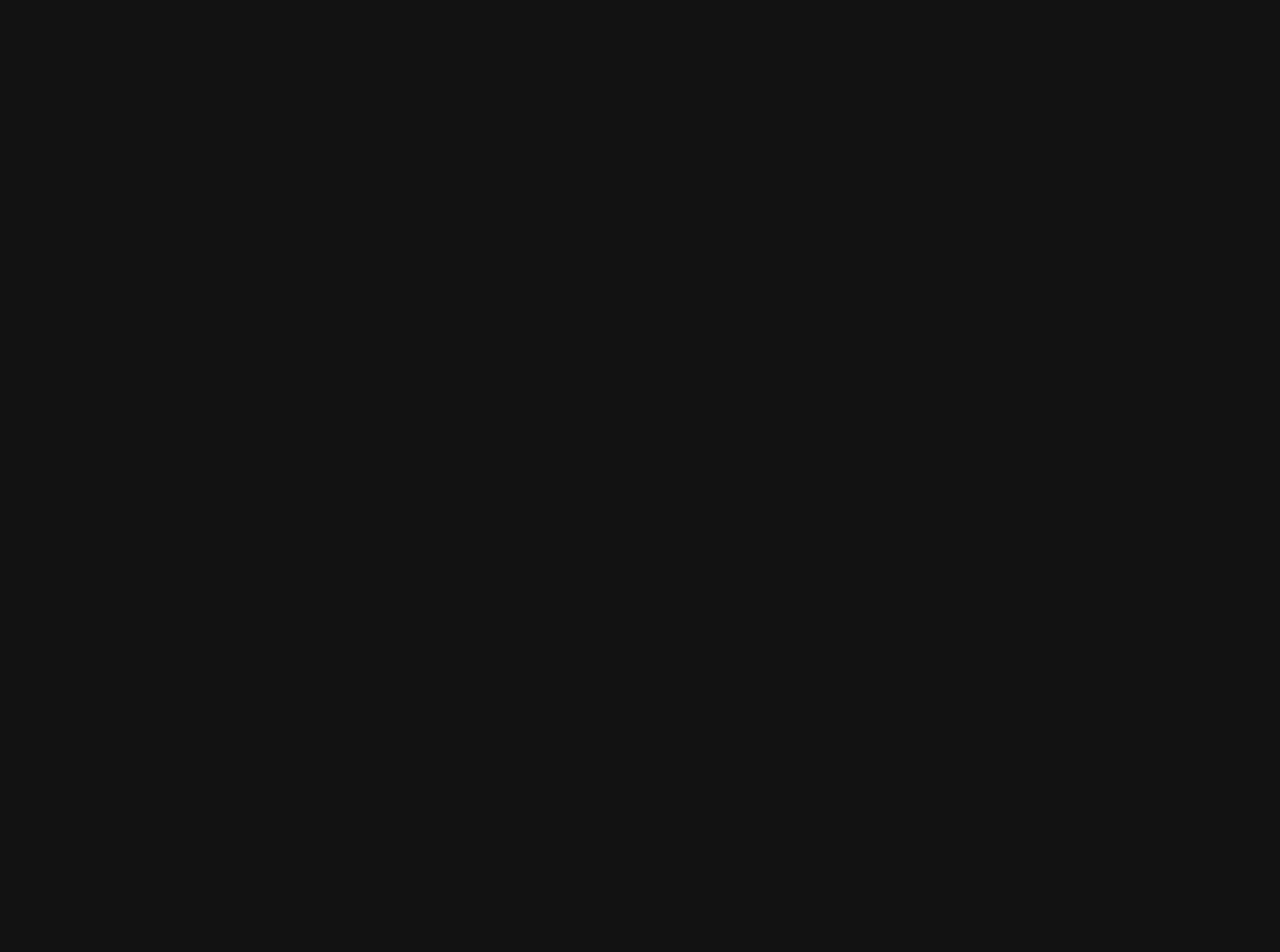
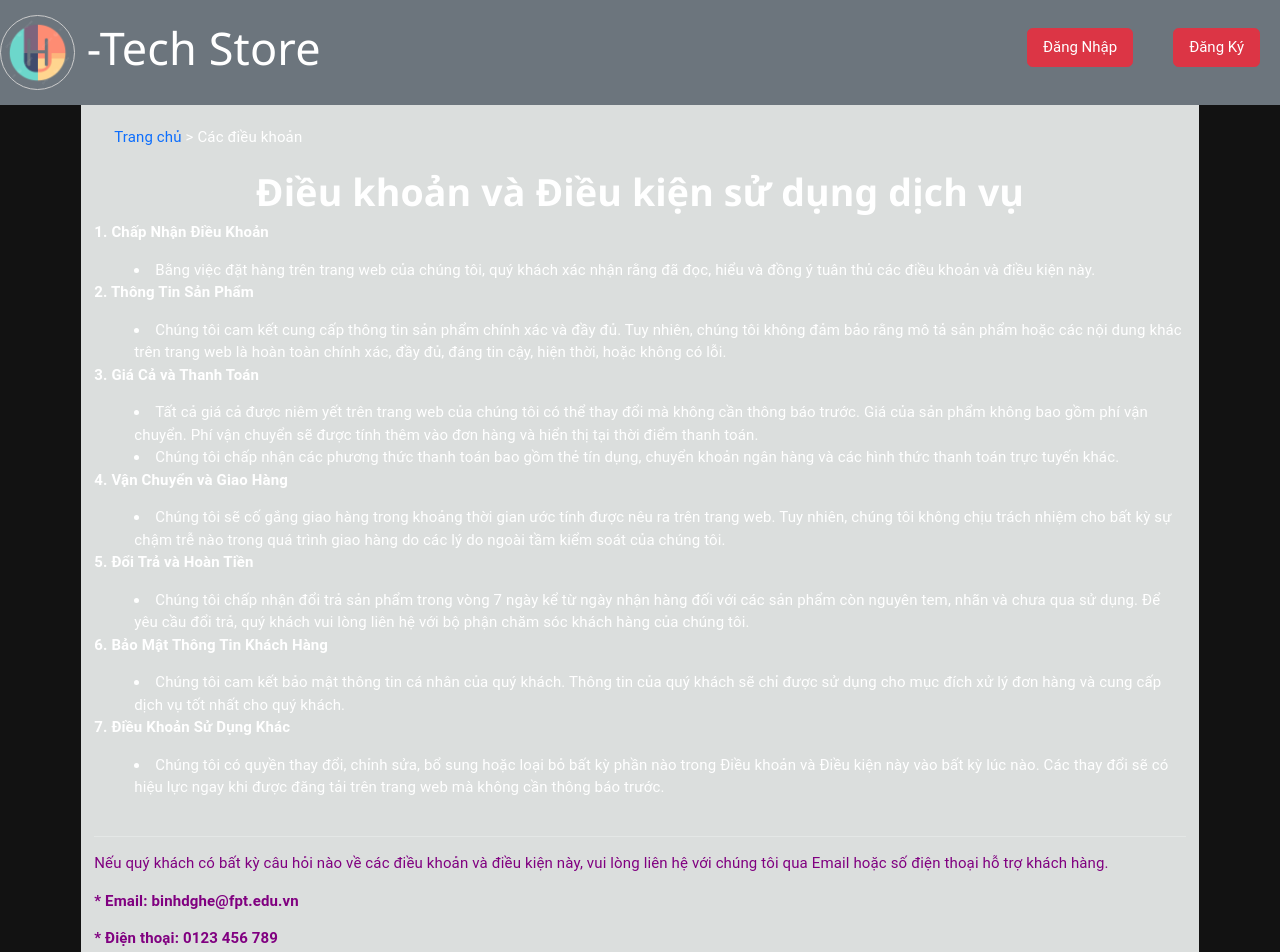
Before and after one commit to tahp410/Fer_CoVanAnh, a React (Create React App) app in the folder fer202-project/: page /terms in a window 1280 px wide. Before the commit this address had no page. Shown: the top 952 px of the page. Before the commit the page ends 800 px from the top, so only its background shows below. Built offline with nearby package versions, Linux system fonts and the light colour scheme.

Commit message:
them rule va term

```diff
--- a/fer202-project/src/App.js
+++ b/fer202-project/src/App.js
@@ -8,6 +8,9 @@ import Header from "./components/Header";
 import Footer from "./components/Footer";
 import { ThemeProvider } from "./components/ThemeProvider";
 import ProductUser from "./components/ProductUser";
+import StoreRules from "./hooks/StoreRules";
+import { Term } from '../src/hooks/Term';
+
 export default function App() {
   const [isLogin, setIsLogin] = useState(false);
    const [products, setProducts] = useState([]);
@@ -64,6 +67,24 @@ export default function App() {
                 </>
               }
             />{" "}
+            <Route
+              path="/terms"
+              element={
+                <>
+                  <Header isLogin={isLogin} setIsLogin={setIsLogin} />
+                  <Term />
+                </>
+              }
+            />
+            <Route
+              path="/rules"
+              element={
+                <>
+                  <Header isLogin={isLogin} setIsLogin={setIsLogin} />
+                  <StoreRules />
+                </>
+              }
+            />
           </Routes>
         </BrowserRouter>
       </div>
--- a/fer202-project/src/hooks/Term.js
+++ b/fer202-project/src/hooks/Term.js
@@ -87,7 +87,7 @@ export const Term = () => {
           Nếu quý khách có bất kỳ câu hỏi nào về các điều khoản và điều kiện này, vui lòng liên hệ với chúng tôi qua Email hoặc số điện thoại hỗ trợ
           khách hàng.
         </p>
-        <p style={{ color: "purple", fontWeight: "bold" }}>* Email: huyndhe176876@fpt.edu.vn </p>
+        <p style={{ color: "purple", fontWeight: "bold" }}>* Email: binhdghe@fpt.edu.vn </p>
         <p style={{ color: "purple", fontWeight: "bold" }}>* Điện thoại: 0123 456 789</p>
       </div>
     </Container>
```
